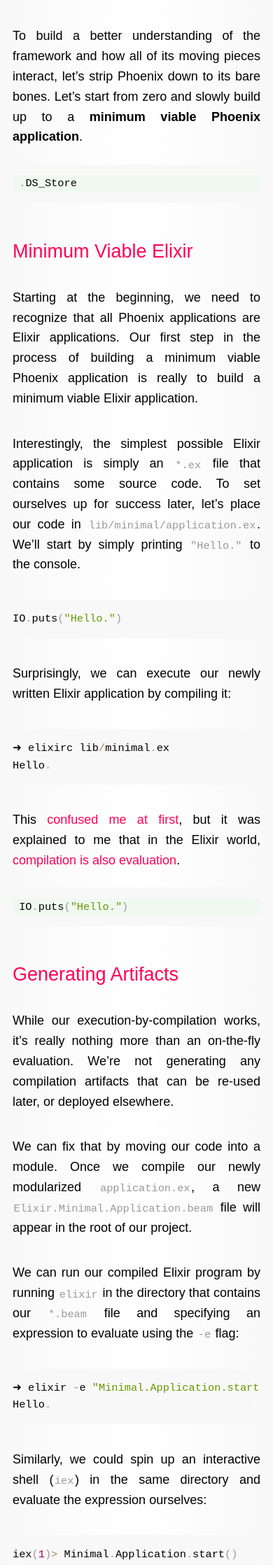
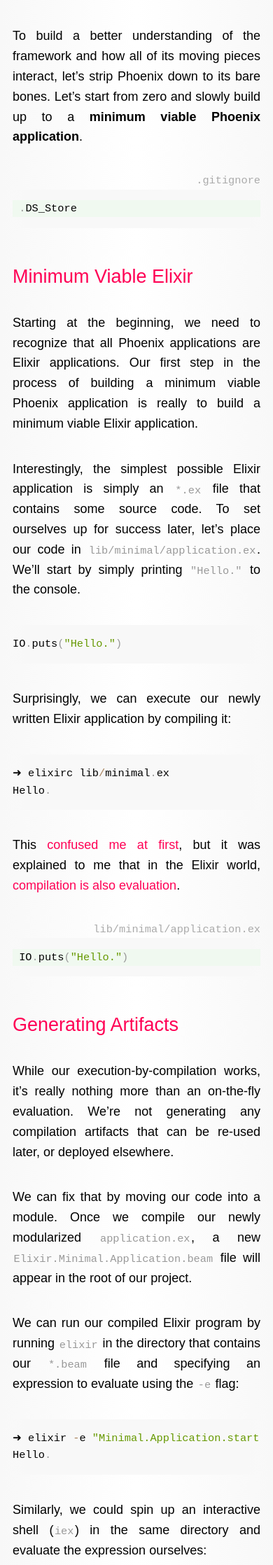
Before and after one commit to pcorey/pcorey.github.io, a Jekyll site: the page built from _posts/2019-05-20-minimum-viable-phoenix.markdown, in a window 390 px wide. Shown: the part 853-3089 px from the top of the page at 70% size. Built offline with Jekyll 4.4.1, drawn with Linux system fonts in a browser that asks for light colours; nearby versions of some CDN libraries; some web fonts are replaced; comment, search, counter and statistics services are not loaded.

Commit message:
Fixed css

```diff
--- a/_posts/2019-05-20-minimum-viable-phoenix.markdown
+++ b/_posts/2019-05-20-minimum-viable-phoenix.markdown
@@ -19,7 +19,7 @@
 
 To build a better understanding of the framework and how all of its moving pieces interact, let’s strip Phoenix down to its bare bones. Let’s start from zero and slowly build up to a __minimum viable Phoenix application__.
 
-<p style='margin-bottom:-2rem;font-family:"fira-mono",monospace;font-size:0.85rem;color:#aaa;text-align:right;'>.gitignore</p>
+<p style='margin-bottom:-2rem;font-family:"fira-mono",monospace;font-size:0.85rem;color:#aaa;text-align:right;' class="diff-filename">.gitignore</p>
 <pre class='language-elixirDiff'><code class='language-elixirDiff'>
 +.DS_Store
 </code></pre>
@@ -45,7 +45,7 @@
 
 This [confused me at first](https://twitter.com/petecorey/status/1122629600800989184), but it was explained to me that in the Elixir world, [compilation is also evaluation](https://stackoverflow.com/a/41235949).
 
-<p style='margin-bottom:-2rem;font-family:"fira-mono",monospace;font-size:0.85rem;color:#aaa;text-align:right;'>lib/minimal/application.ex</p>
+<p style='margin-bottom:-2rem;font-family:"fira-mono",monospace;font-size:0.85rem;color:#aaa;text-align:right;' class="diff-filename">lib/minimal/application.ex</p>
 <pre class='language-elixirDiff'><code class='language-elixirDiff'>
 +IO.puts("Hello.")
 </code></pre>
@@ -72,13 +72,13 @@
 Hello.
 </code></pre>
 
-<p style='margin-bottom:-2rem;font-family:"fira-mono",monospace;font-size:0.85rem;color:#aaa;text-align:right;'>.gitignore</p>
+<p style='margin-bottom:-2rem;font-family:"fira-mono",monospace;font-size:0.85rem;color:#aaa;text-align:right;' class="diff-filename">.gitignore</p>
 <pre class='language-elixirDiff'><code class='language-elixirDiff'>
 +*.beam
 .DS_Store
 </code></pre>
 
-<p style='margin-bottom:-2rem;font-family:"fira-mono",monospace;font-size:0.85rem;color:#aaa;text-align:right;'>lib/minimal/application.ex</p>
+<p style='margin-bottom:-2rem;font-family:"fira-mono",monospace;font-size:0.85rem;color:#aaa;text-align:right;' class="diff-filename">lib/minimal/application.ex</p>
  <pre class='language-elixirDiff'><code class='language-elixirDiff'>
 -IO.puts("Hello.")
 +defmodule Minimal.Application do
@@ -135,7 +135,7 @@
 Once these changes are done, we can run our application with `mix`{:.language-elixir} or `mix run`{:.language-elixir}, or fire up an interactive elixir shell with `iex -S mix`{:.language-elixir}. No bootstrap expression required!
 
 
-<p style='margin-bottom:-2rem;font-family:"fira-mono",monospace;font-size:0.85rem;color:#aaa;text-align:right;'>.gitignore</p>
+<p style='margin-bottom:-2rem;font-family:"fira-mono",monospace;font-size:0.85rem;color:#aaa;text-align:right;' class="diff-filename">.gitignore</p>
 <pre class='language-elixirDiff'><code class='language-elixirDiff'>
  *.beam
 -.DS_Store
@@ -143,7 +143,7 @@
 +/_build/
 </code></pre>
 
-<p style='margin-bottom:-2rem;font-family:"fira-mono",monospace;font-size:0.85rem;color:#aaa;text-align:right;'>lib/minimal/application.ex</p>
+<p style='margin-bottom:-2rem;font-family:"fira-mono",monospace;font-size:0.85rem;color:#aaa;text-align:right;' class="diff-filename">lib/minimal/application.ex</p>
 <pre class='language-elixirDiff'><code class='language-elixirDiff'>
  defmodule Minimal.Application do
 -  def start do
@@ -153,7 +153,7 @@
    end
 </code></pre>
 
-<p style='margin-bottom:-2rem;font-family:"fira-mono",monospace;font-size:0.85rem;color:#aaa;text-align:right;'>mix.exs</p>
+<p style='margin-bottom:-2rem;font-family:"fira-mono",monospace;font-size:0.85rem;color:#aaa;text-align:right;' class="diff-filename">mix.exs</p>
    <pre class='language-elixirDiff'><code class='language-elixirDiff'>
 +defmodule Minimal.MixProject do
 +  use Mix.Project
@@ -205,20 +205,20 @@
 Heeding that advice, we’ll install `:jason`{:.language-elixir} and add that configuration line to a new file in our project, `config/config.exs`{:.language-elixir}.
 
 
-<p style='margin-bottom:-2rem;font-family:"fira-mono",monospace;font-size:0.85rem;color:#aaa;text-align:right;'>.gitignore</p>
+<p style='margin-bottom:-2rem;font-family:"fira-mono",monospace;font-size:0.85rem;color:#aaa;text-align:right;' class="diff-filename">.gitignore</p>
 <pre class='language-elixirDiff'><code class='language-elixirDiff'>
  /_build/
 +/deps/
 </code></pre>
 
-<p style='margin-bottom:-2rem;font-family:"fira-mono",monospace;font-size:0.85rem;color:#aaa;text-align:right;'>config/config.exs</p>
+<p style='margin-bottom:-2rem;font-family:"fira-mono",monospace;font-size:0.85rem;color:#aaa;text-align:right;' class="diff-filename">config/config.exs</p>
 <pre class='language-elixirDiff'><code class='language-elixirDiff'>
 +use Mix.Config
 +
 +config :phoenix, :json_library, Jason
 </code></pre>
 
-<p style='margin-bottom:-2rem;font-family:"fira-mono",monospace;font-size:0.85rem;color:#aaa;text-align:right;'>mix.exs</p>
+<p style='margin-bottom:-2rem;font-family:"fira-mono",monospace;font-size:0.85rem;color:#aaa;text-align:right;' class="diff-filename">mix.exs</p>
 <pre class='language-elixirDiff'><code class='language-elixirDiff'>
    app: :minimal,
 -  version: "0.1.0"
@@ -307,7 +307,7 @@
 </code></pre>
 
 
-<p style='margin-bottom:-2rem;font-family:"fira-mono",monospace;font-size:0.85rem;color:#aaa;text-align:right;'>config/config.exs</p>
+<p style='margin-bottom:-2rem;font-family:"fira-mono",monospace;font-size:0.85rem;color:#aaa;text-align:right;' class="diff-filename">config/config.exs</p>
 <pre class='language-elixirDiff'><code class='language-elixirDiff'>
 +config :minimal, MinimalWeb.Endpoint, []
 +
@@ -316,7 +316,7 @@
 +import_config "#{Mix.env()}.exs"
 </code></pre>
 
-<p style='margin-bottom:-2rem;font-family:"fira-mono",monospace;font-size:0.85rem;color:#aaa;text-align:right;'>config/dev.exs</p>
+<p style='margin-bottom:-2rem;font-family:"fira-mono",monospace;font-size:0.85rem;color:#aaa;text-align:right;' class="diff-filename">config/dev.exs</p>
 <pre class='language-elixirDiff'><code class='language-elixirDiff'>
 +use Mix.Config
 +
@@ -325,7 +325,7 @@
 +  http: [port: 4000]
 </code></pre>
 
-<p style='margin-bottom:-2rem;font-family:"fira-mono",monospace;font-size:0.85rem;color:#aaa;text-align:right;'>lib/minimal/application.ex</p>
+<p style='margin-bottom:-2rem;font-family:"fira-mono",monospace;font-size:0.85rem;color:#aaa;text-align:right;' class="diff-filename">lib/minimal/application.ex</p>
 <pre class='language-elixirDiff'><code class='language-elixirDiff'>
  defmodule Minimal.Application do
 +  use Application
@@ -342,7 +342,7 @@
    end
  </code></pre>
 
-<p style='margin-bottom:-2rem;font-family:"fira-mono",monospace;font-size:0.85rem;color:#aaa;text-align:right;'>lib/minimal_web/endpoint.ex</p>
+<p style='margin-bottom:-2rem;font-family:"fira-mono",monospace;font-size:0.85rem;color:#aaa;text-align:right;' class="diff-filename">lib/minimal_web/endpoint.ex</p>
    <pre class='language-elixirDiff'><code class='language-elixirDiff'>
 +defmodule MinimalWeb.Endpoint do
 +  use Phoenix.Endpoint, otp_app: :minimal
@@ -433,7 +433,7 @@
 These three expressions are identical, and we can use whichever one we choose to return our HTML fragment from our controller. For now, we’ll follow best practices and stick with Phoenix’s `html/2`{:.language-elixir} helper function.
 
 
-<p style='margin-bottom:-2rem;font-family:"fira-mono",monospace;font-size:0.85rem;color:#aaa;text-align:right;'>lib/minimal_web/controllers/home_controller.ex</p>
+<p style='margin-bottom:-2rem;font-family:"fira-mono",monospace;font-size:0.85rem;color:#aaa;text-align:right;' class="diff-filename">lib/minimal_web/controllers/home_controller.ex</p>
 <pre class='language-elixirDiff'><code class='language-elixirDiff'>
 +defmodule MinimalWeb.HomeController do
 +  use Phoenix.Controller, namespace: MinimalWeb
@@ -446,7 +446,7 @@
 +end
 </code></pre>
 
-<p style='margin-bottom:-2rem;font-family:"fira-mono",monospace;font-size:0.85rem;color:#aaa;text-align:right;'>lib/minimal_web/endpoint.ex</p>
+<p style='margin-bottom:-2rem;font-family:"fira-mono",monospace;font-size:0.85rem;color:#aaa;text-align:right;' class="diff-filename">lib/minimal_web/endpoint.ex</p>
 <pre class='language-elixirDiff'><code class='language-elixirDiff'>
    use Phoenix.Endpoint, otp_app: :minimal
 +
@@ -454,7 +454,7 @@
  end
  </code></pre>
 
-<p style='margin-bottom:-2rem;font-family:"fira-mono",monospace;font-size:0.85rem;color:#aaa;text-align:right;'>lib/minimal_web/router.ex</p>
+<p style='margin-bottom:-2rem;font-family:"fira-mono",monospace;font-size:0.85rem;color:#aaa;text-align:right;' class="diff-filename">lib/minimal_web/router.ex</p>
  <pre class='language-elixirDiff'><code class='language-elixirDiff'>
 +defmodule MinimalWeb.Router do
 +  use Phoenix.Router
@@ -506,7 +506,7 @@
 Be sure to read move about [the `ErrorView`{:.language-elixir} module](https://hexdocs.pm/phoenix/views.html#the-errorview), and how it incorporates into our application’s endpoint. Also note that the module called to render errors is customizable through [the `:render_errors`{:.language-elixir} configuration option](https://hexdocs.pm/phoenix/Phoenix.Endpoint.html#module-compile-time-configuration).
 
 
-<p style='margin-bottom:-2rem;font-family:"fira-mono",monospace;font-size:0.85rem;color:#aaa;text-align:right;'>lib/minimal_web/views/error_view.ex</p>
+<p style='margin-bottom:-2rem;font-family:"fira-mono",monospace;font-size:0.85rem;color:#aaa;text-align:right;' class="diff-filename">lib/minimal_web/views/error_view.ex</p>
 <pre class='language-elixirDiff'><code class='language-elixirDiff'>
 +defmodule MinimalWeb.ErrorView do
 +  def render("404.html", _assigns) do
--- a/css/main.css
+++ b/css/main.css
@@ -263,6 +263,9 @@
         margin: 0;
         padding: 1em 0;
     }
+    .diff-filename {
+        margin-bottom: 0 !important;
+    }
 }
 
 
```
